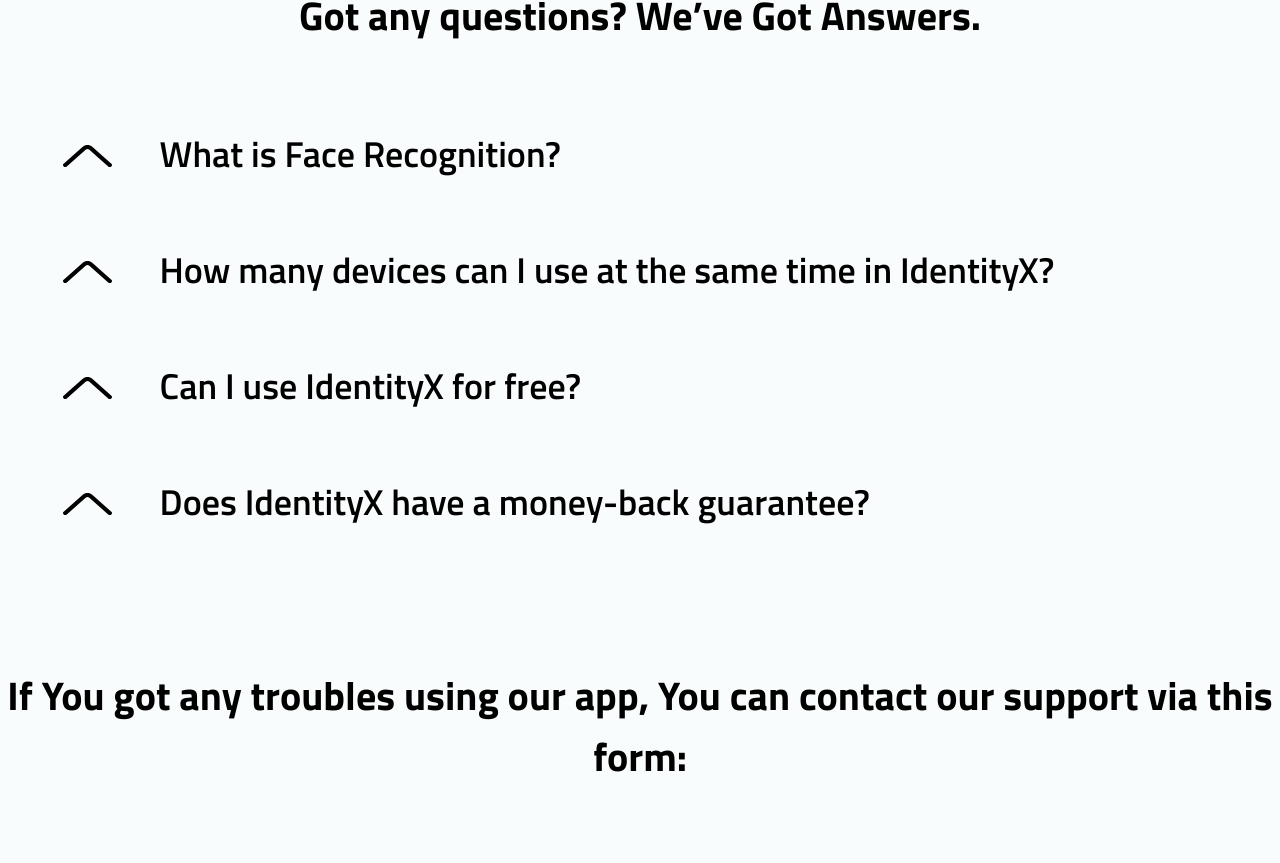
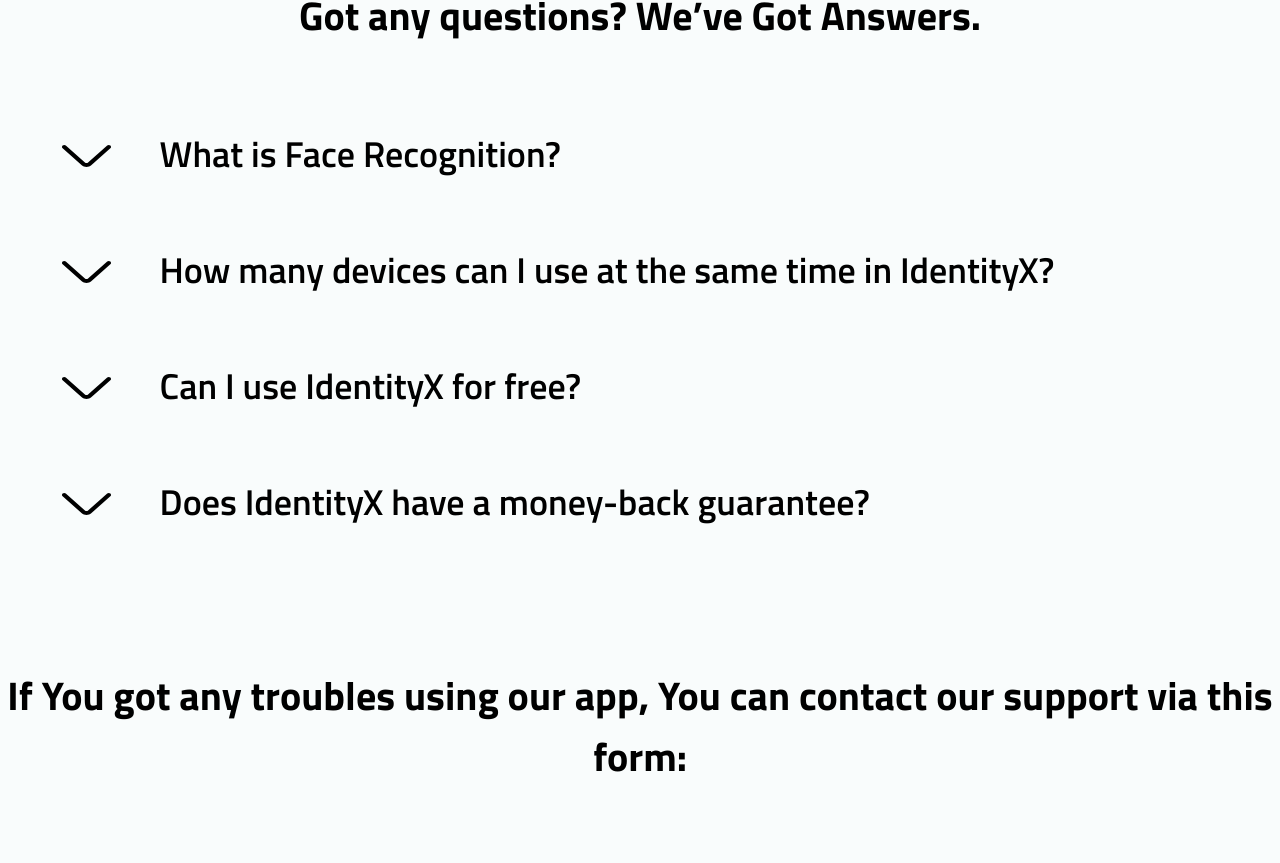
Before and after one commit to sadnesssssssss/face-recognition-fe, a React (Create React App) app: page / in a window 1280 px wide. Shown: the part 2657-3520 px from the top of the page. Built offline with nearby package versions, Linux system fonts and the light colour scheme.

Commit message:
minor code fixes

```diff
--- a/src/components/MainPage/Faq.tsx
+++ b/src/components/MainPage/Faq.tsx
@@ -1,5 +1,5 @@
 import "./Faq.css";
-import React, { useState } from 'react';
+import React, {useState} from 'react';
 
 const Faq = () => {
     const [isVisible1, setIsVisible1] = useState(false);
@@ -7,20 +7,10 @@
     const [isVisible3, setIsVisible3] = useState(false);
     const [isVisible4, setIsVisible4] = useState(false);
 
-    const toggleVisibility = ({NumButton, Setter}: { NumButton: number, Setter: any }) => {
-        if (NumButton === 1){
-            setIsVisible1(!Setter)
-        }
-        if (NumButton === 2){
-            setIsVisible2(!Setter)
-        }
-        if (NumButton === 3){
-            setIsVisible3(!Setter)
-        }
-        if (NumButton === 4){
-            setIsVisible4(!Setter)
-        }
+    const toggleVisibility = ({Setter, Value}: {Setter: any, Value: any }) => {
+        Setter(!Value);
     };
+
     return <section className="sorting-sanctuary">
         <div className="faq1" data-scroll-to="faqContainer">
             <div className="analyze-arena">
@@ -31,21 +21,20 @@
             <div className="merge-mosaic">
                 <div className="pattern-parade">
                     <button className="button-faq" onClick={() => toggleVisibility({
-                        NumButton: 1,
-                        Setter: isVisible1
+                        Setter: setIsVisible1, Value: isVisible1
                     })}>
                         <div className="calculate-cube1">
                             <img
-                                className="ouiarrow-up-icon"
+                                className={"ouiarrow-up-icon"}
                                 loading="lazy"
-                                alt="Flipped Image"
+                                alt=""
                                 src="/icons/arrowup.svg"
-                                style={{transform: isVisible1 ? 'rotate(180deg)' : 'rotate(0deg)'}}
+                                style={{transform: isVisible1 ? 'rotate(0deg)' : 'rotate(180deg)'}}
                             />
                             <div className="what-is-face">What is Face Recognition?</div>
                         </div>
                     </button>
-                    {isVisible1 && <p className="data-aggregator-p">
+                    {isVisible1 && <div id="text1" className="data-aggregator-p">
                         <div className="data-aggregator">
                             <div className="face-recognition-is">
                                 Face Recognition is a biometric identification technology that
@@ -56,26 +45,25 @@
                                 a unique biometric template.
                             </div>
                         </div>
-                    </p>}
+                    </div>}
                 </div>
                 <div className="pattern-parade">
                     <button className="button-faq" onClick={() => toggleVisibility({
-                        NumButton: 2,
-                        Setter: isVisible2
+                        Setter: setIsVisible2, Value: isVisible2
                     })}>
                         <div className="calculate-cube1">
                             <img
                                 className="ouiarrow-up-icon"
                                 alt=""
                                 src="/icons/arrowup.svg"
-                                style={{transform: isVisible2 ? 'rotate(180deg)' : 'rotate(0deg)'}}
+                                style={{transform: isVisible2 ? 'rotate(0deg)' : 'rotate(180deg)'}}
                             />
                             <div className="what-is-face">
                                 How many devices can I use at the same time in IdentityX?
                             </div>
                         </div>
                     </button>
-                    {isVisible2 && <p className="data-aggregator-p">
+                    {isVisible2 && <div id="text2" className="data-aggregator-p">
                         <div className="data-aggregator">
                             <div className="with-a-premium-container">
                                 <p className="with-a-premium">
@@ -89,12 +77,11 @@
                                 </p>
                             </div>
                         </div>
-                    </p>}
+                    </div>}
                 </div>
                 <div className="pattern-parade">
                     <button className="button-faq" onClick={() => toggleVisibility({
-                        NumButton: 3,
-                        Setter: isVisible3
+                        Setter: setIsVisible3, Value: isVisible3
                     })}>
                         <div className="event-trigger">
                             <div className="calculate-cube1">
@@ -102,7 +89,7 @@
                                     className="ouiarrow-up-icon"
                                     alt=""
                                     src="/icons/arrowup.svg"
-                                    style={{transform: isVisible3 ? 'rotate(180deg)' : 'rotate(0deg)'}}
+                                    style={{transform: isVisible3 ? 'rotate(0deg)' : 'rotate(180deg)'}}
                                 />
                                 <div className="pattern-matcher">
                                     <div className="what-is-face">Can I use IdentityX for free?</div>
@@ -110,7 +97,7 @@
                             </div>
                         </div>
                     </button>
-                    {isVisible3 && <p className="data-aggregator-p">
+                    {isVisible3 && <div id="text3" className="data-aggregator-p">
                         <div className="data-aggregator">
                             <div className="yes-identityx-offers">
                                 Yes! IdentityX offers a 1-week free trial period. With a trial
@@ -118,19 +105,18 @@
                                 functionality as with a paid subscription.
                             </div>
                         </div>
-                    </p>}
+                    </div>}
                 </div>
                 <div className="pattern-parade">
                     <button className="button-faq" onClick={() => toggleVisibility({
-                        NumButton: 4,
-                        Setter: isVisible4
+                        Setter: setIsVisible4, Value: isVisible4
                     })}>
                         <div className="calculate-cube1">
                             <img
                                 className="ouiarrow-up-icon"
                                 alt=""
                                 src="/icons/arrowup.svg"
-                                style={{transform: isVisible4 ? 'rotate(180deg)' : 'rotate(0deg)'}}
+                                style={{transform: isVisible4 ? 'rotate(0deg)' : 'rotate(180deg)'}}
                             />
                             <div className="string-processor">
                                 <div className="what-is-face">
@@ -139,22 +125,21 @@
                             </div>
                         </div>
                     </button>
-                    {isVisible4 && <p className="data-aggregator-p">
+                    {isVisible4 && <div id="text4" className="data-aggregator-p">
                         <div className="data-aggregator">
                             <div className="yes-identityx-has-container">
-                                Yes. IdentityX has a
+                                Yes. IdentityX has a&nbsp;
                                 <span className="day-money-back-guarantee">
                   14-day money-back guarantee
                 </span>
                                 &nbsp;no questions asked.
                             </div>
                         </div>
-                    </p>}
+                    </div>}
                 </div>
             </div>
         </div>
-    </section>
-;
+    </section>;
 };
 
 export default Faq;
```
Also changed, not shown: public/index.html (+0 -24 lines), public/images/logo192.png (added). Lines whose indentation alone changed are shown as unchanged.
